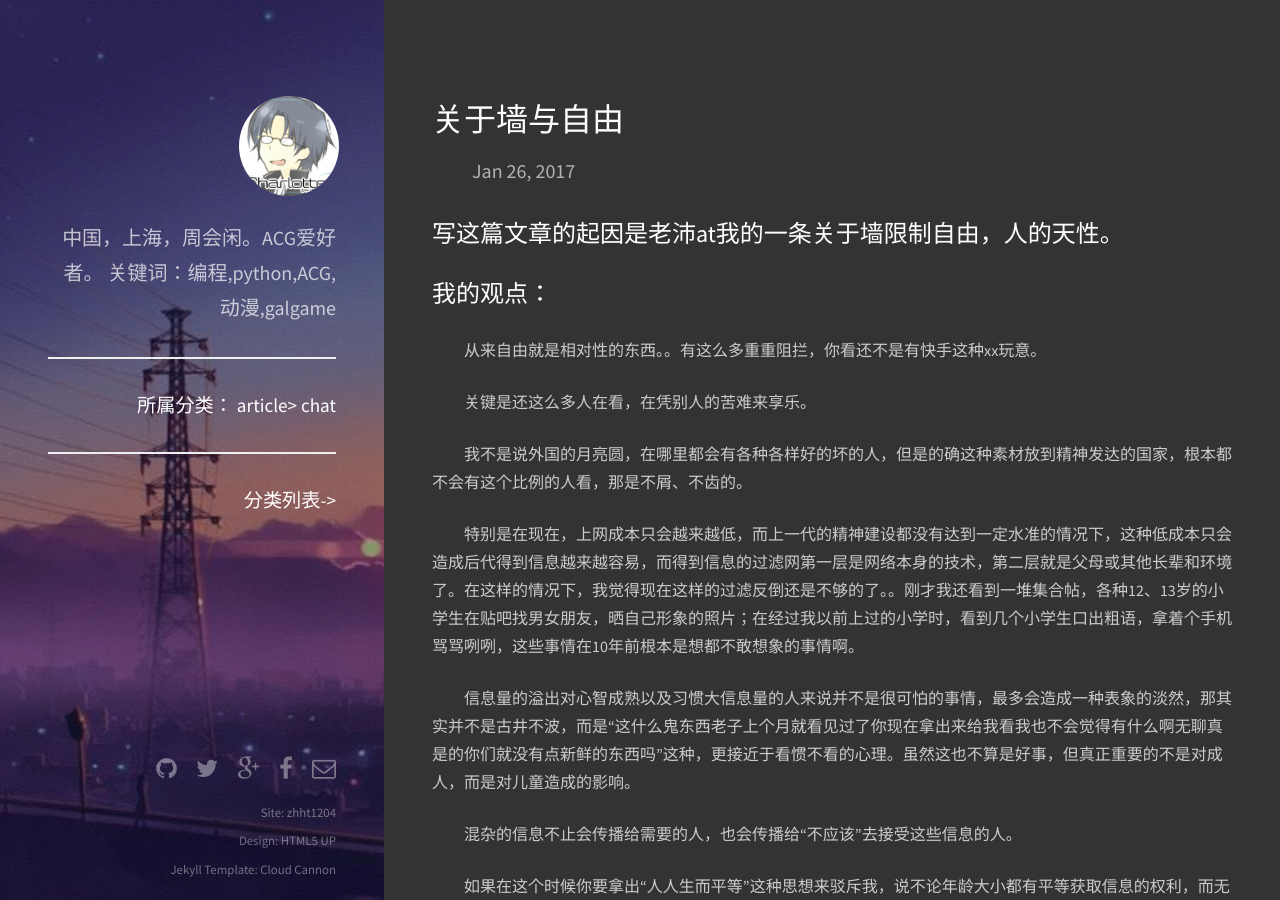
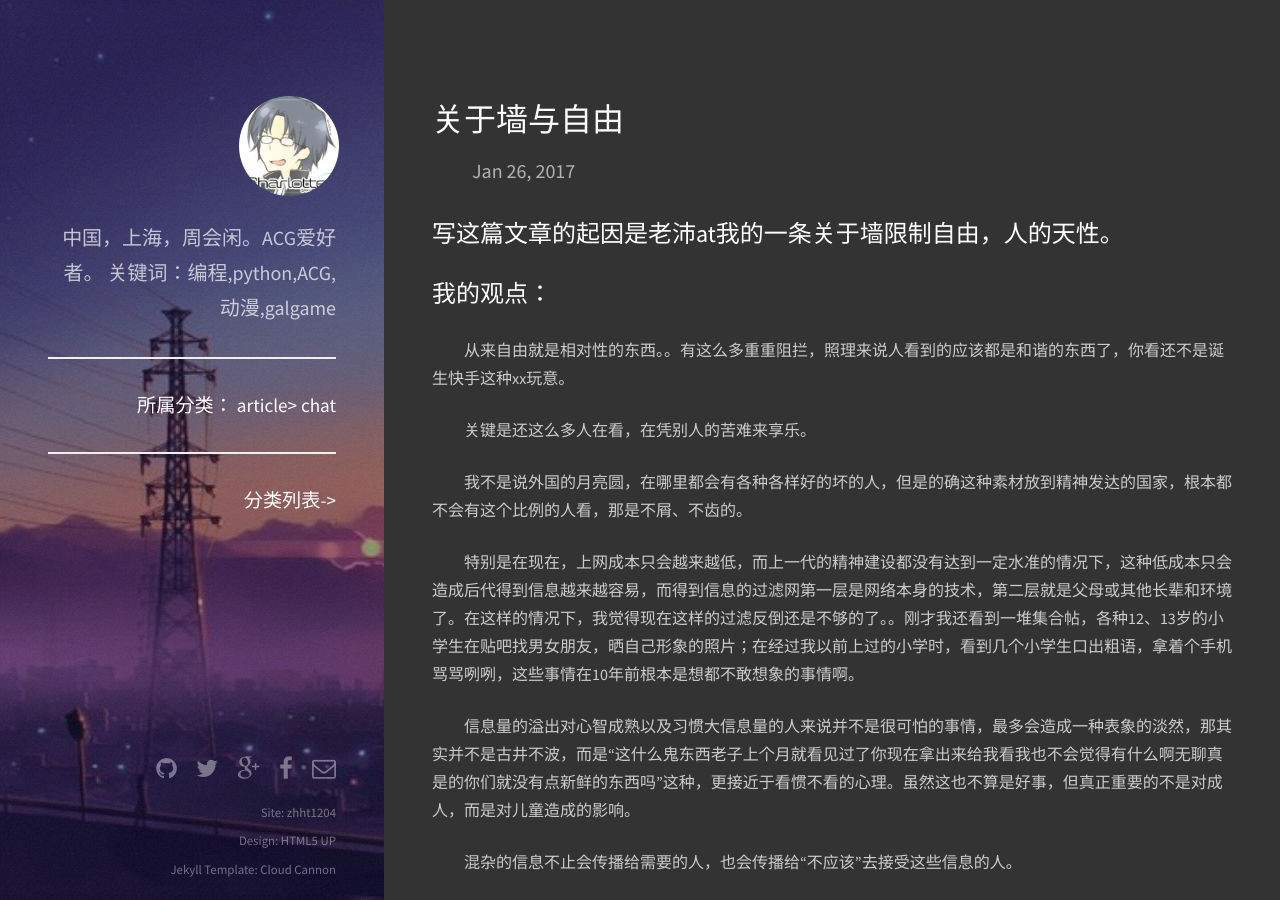
Before and after one commit to zhht1204/zhht1204, a Jekyll site: the page built from _posts/2017-01-26-guan-yu-qiang-yu-zi-you.markdown, in a window 1280 px wide and 900 px high. Built offline with Jekyll 4.4.1, drawn with Linux system fonts in a browser that asks for light colours.

Commit message:
add new post 音乐分享

```diff
--- a/_config.yml
+++ b/_config.yml
@@ -39,7 +39,7 @@
 dribbble_username:      # Replace this with your Dribbble username
 
 paginate: 4
-paginate_path: "/blog/page:num"
+paginate_path: "/index/page:num"
 
 post_image_directory: "/images/posts"
 image_directory: "/images"
--- a/_posts/2017-01-26-guan-yu-qiang-yu-zi-you.markdown
+++ b/_posts/2017-01-26-guan-yu-qiang-yu-zi-you.markdown
@@ -9,7 +9,8 @@
 <article>
 <h2>写这篇文章的起因是老沛at我的一条关于墙限制自由，人的天性。</h2>
 <h2>我的观点：</h2>
-<p>从来自由就是相对性的东西。。有这么多重重阻拦，你看还不是有快手这种xx玩意。</p>
+<p>从来自由就是相对性的东西。。有这么多重重阻拦，照理来说人看到的应该都是和谐的东西了，你看还不是诞生快手这种xx玩意。</p>
+<!-- more -->
 <p>关键是还这么多人在看，在凭别人的苦难来享乐。</p>
 <p>我不是说外国的月亮圆，在哪里都会有各种各样好的坏的人，但是的确这种素材放到精神发达的国家，根本都不会有这个比例的人看，那是不屑、不齿的。</p>
 <p>特别是在现在，上网成本只会越来越低，而上一代的精神建设都没有达到一定水准的情况下，这种低成本只会造成后代得到信息越来越容易，而得到信息的过滤网第一层是网络本身的技术，第二层就是父母或其他长辈和环境了。在这样的情况下，我觉得现在这样的过滤反倒还是不够的了。。刚才我还看到一堆集合帖，各种12、13岁的小学生在贴吧找男女朋友，晒自己形象的照片；在经过我以前上过的小学时，看到几个小学生口出粗语，拿着个手机骂骂咧咧，这些事情在10年前根本是想都不敢想象的事情啊。</p>
```
Also changed, not shown: _posts/2017-02-02-music-fenxiang.markdown (added, +9 -0 lines), 1 other file.
